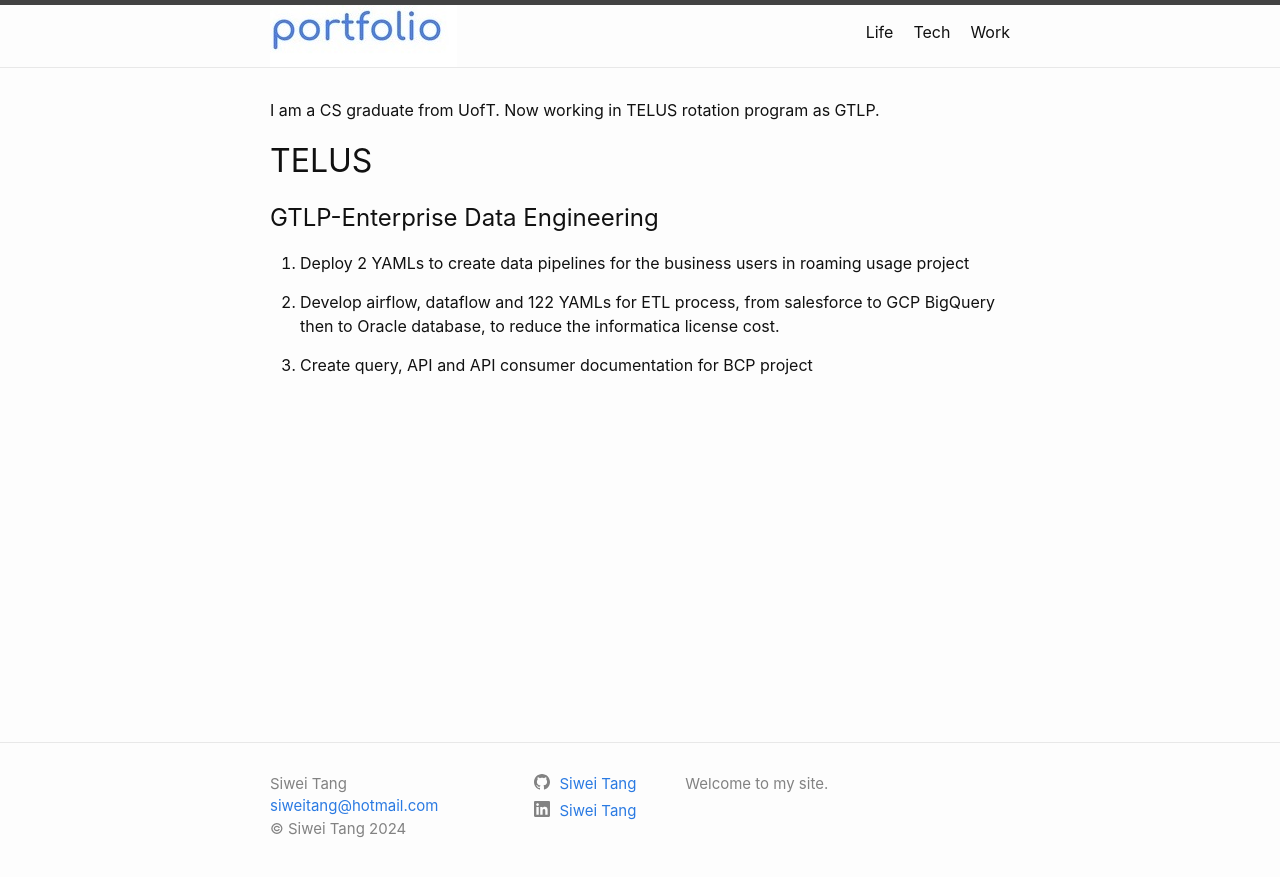
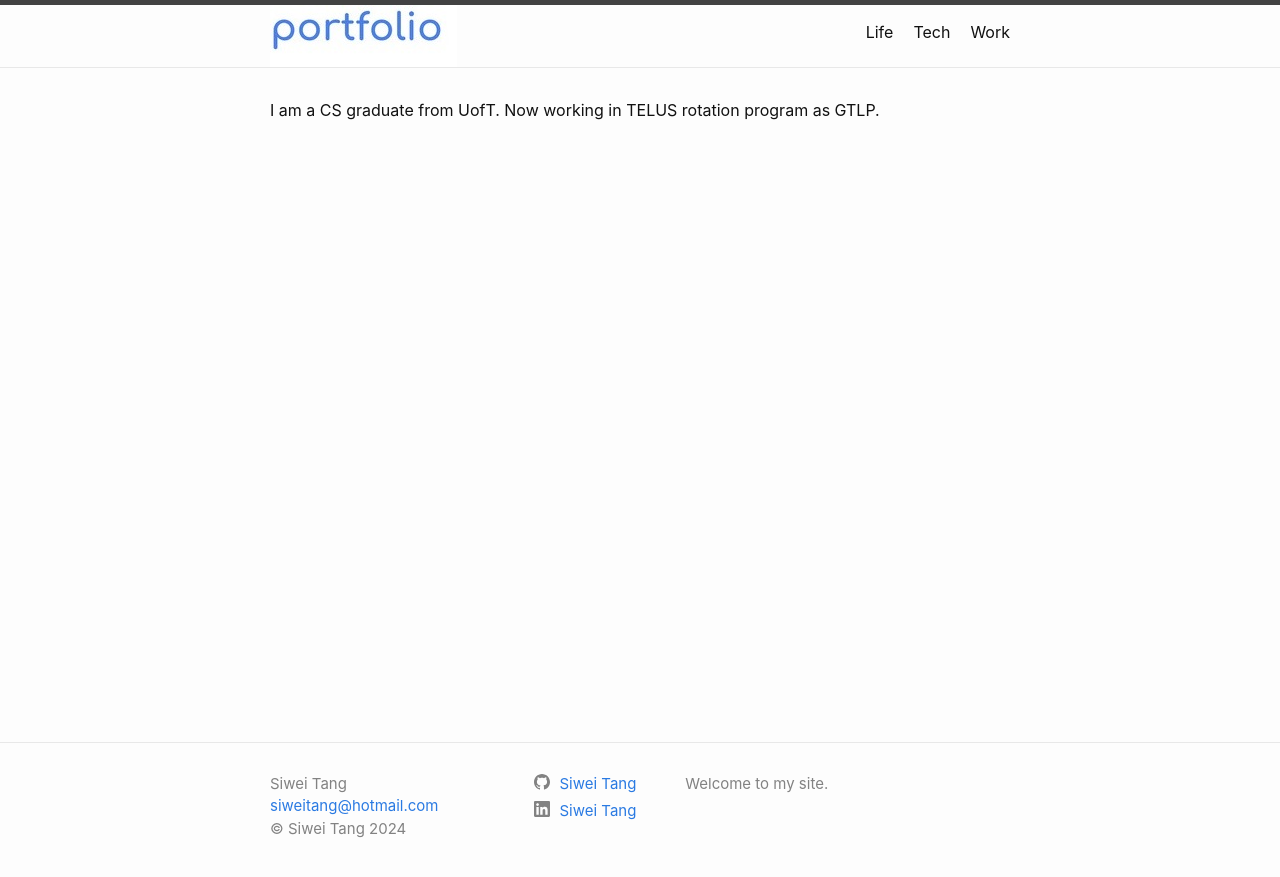
Before and after one commit to tangsiwei0831/portofolio, a Jekyll site: the page built from work.md, in a window 1280 px wide. Shown: the top 877 px of the page. Built offline with Jekyll 4.4.1, drawn with Linux system fonts in a browser that asks for light colours.

Commit message:
comment and add content

```diff
--- a/_layouts/home-life.html
+++ b/_layouts/home-life.html
@@ -52,7 +52,7 @@ layout: default
   {% endfor %}
 </ul>
 
-<h2> Food </h2>
+<!-- <h2> Food </h2> -->
 
 <h2> Movies </h2>
 <ul style="list-style-type: circle">
@@ -71,5 +71,5 @@ layout: default
   {% endfor %}
 </ul>
 
-<h2> Literature </h2>
+<!-- <h2> Literature </h2> -->
 </div>
--- a/_layouts/home-tech.html
+++ b/_layouts/home-tech.html
@@ -52,11 +52,11 @@ layout: default
       {% endfor %}
   </ul>
 
-  <h2> Leetcode </h2>
-  <h2> Project </h2>
+  <!-- <h2> Leetcode </h2> -->
+  <!-- <h2> Project </h2>
   <ul style="list-style-type: circle">
       <li>
         <a href="https://github.com/tangsiwei0831/shopme" style="font-size: 1.25rem"> shopme </a>: Java Spring boot 3, MySQL, Thymeleaf template
       </li>
-  </ul>
+  </ul> -->
 </div>
--- a/work.md
+++ b/work.md
@@ -5,6 +5,7 @@ permalink: /work/
 ---
 I am a CS graduate from UofT. Now working in TELUS rotation program as GTLP.
 
+<!--
 ## TELUS
 
 # GTLP-Enterprise Data Engineering
@@ -12,4 +13,4 @@ I am a CS graduate from UofT. Now working in TELUS rotation program as GTLP.
 
 2. Develop airflow, dataflow and 122 YAMLs for ETL process, from salesforce to GCP BigQuery then to Oracle database, to reduce the informatica license cost.
 
-3. Create  query, API and API consumer documentation for BCP project
+3. Create  query, API and API consumer documentation for BCP project -->
```
Also changed, not shown: _Bugs/Airflow.md (+2 -0 lines), _Restaurants/2022-07-11-Restaurants-01.md (+2 -0 lines), README.md.
